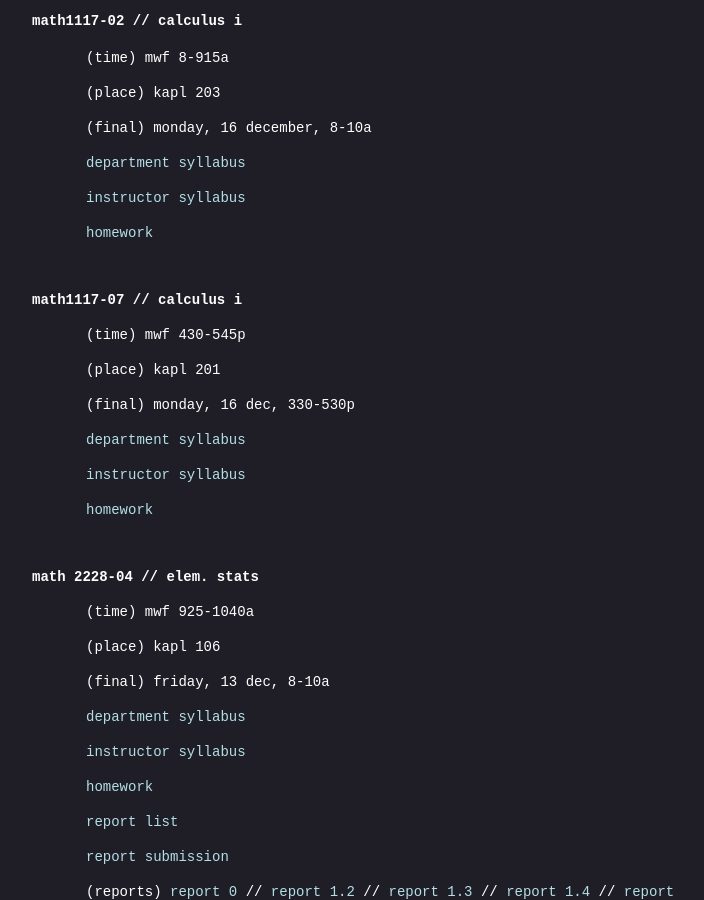
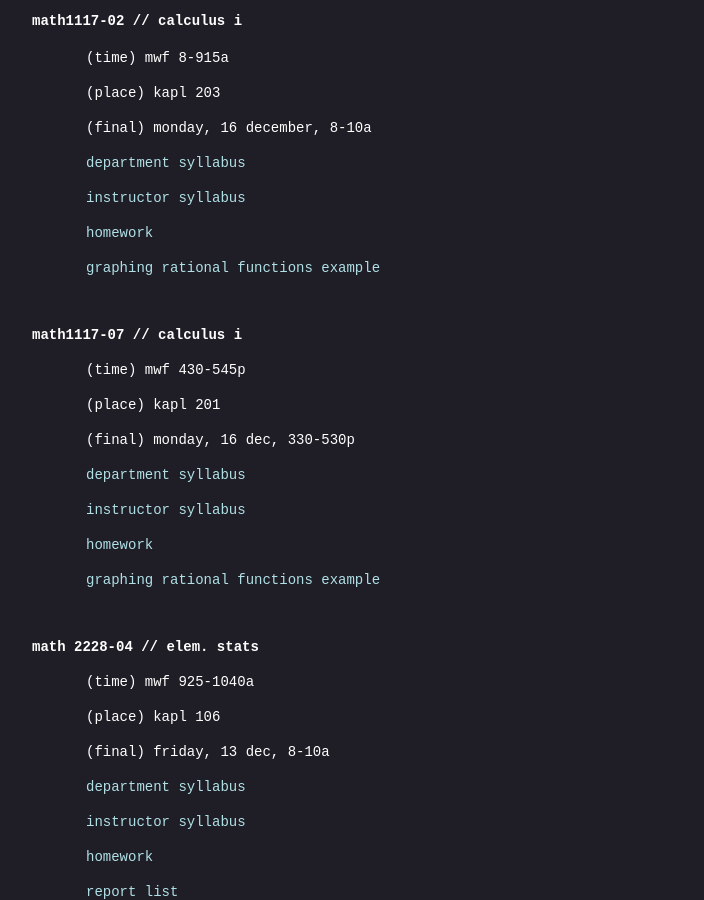
Before and after one commit to danielmichaelcicala/danielmichaelcicala.github.io, a Jekyll site: the page built from teaching/index.html, in a window 1280 px wide and 900 px high, scrolled down 472 px. Shown: the whole window, without its empty margins (230-934 px from the left). Built offline with Jekyll 4.4.1, drawn with Linux system fonts in a browser that asks for light colours.

Commit message:
graph rational function example

```diff
--- a/teaching/index.html
+++ b/teaching/index.html
@@ -28,6 +28,9 @@ title: teaching
     <p class="tab">
         <a href="/assets/f19-111702_hw.html"
 	   target="_blank"> homework </a> </p>
+    <p class="tab">
+        <a href="/assets/f19-111702_GrphRatnlFnct.pdf"
+	   target="_blank"> graphing rational functions example </a> </p>
     <br>
 
 
@@ -47,6 +50,9 @@ title: teaching
     <p class="tab">
         <a href="/assets/f19-111707_hw.html"
 	   target="_blank"> homework </a> </p>
+    <p class="tab">
+        <a href="/assets/f19-111702_GrphRatnlFnct.pdf"
+	   target="_blank"> graphing rational functions example </a> </p>
     <br>
 
 
```
Also changed, not shown: 1 other file.
